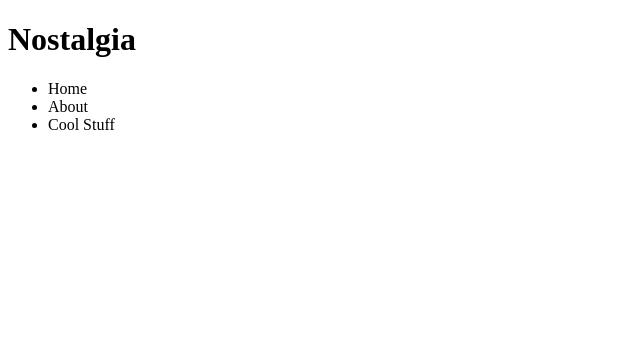
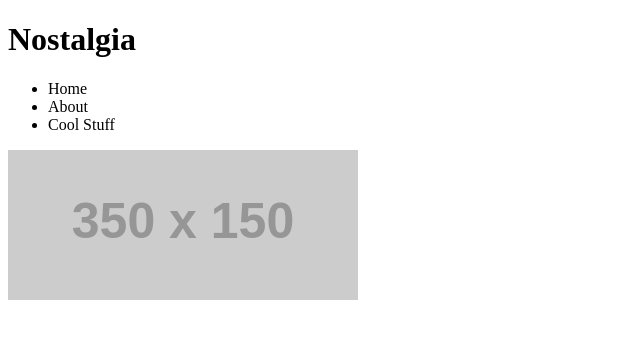
Before and after one commit to Emily-Landers/90sbabies, a plain HTML site: page index.html in a window 1280 px wide. Shown: the whole page, without its empty margins (0-640 px from the left). Drawn offline with Linux system fonts and the light colour scheme; placeholder pictures from the web are drawn by us.

Commit message:
fixed img

```diff
--- a/index.html
+++ b/index.html
@@ -14,9 +14,7 @@
                 <li><a>Cool Stuff</a></li>
             </ul>
         </nav>
-        <img https://via.placeholder.com/350x150
-
-        C/O https://placeholder.com/
+        <a href="https://placeholder.com"><img src="https://via.placeholder.com/350x150"></a>
 
 
     </body>
```
